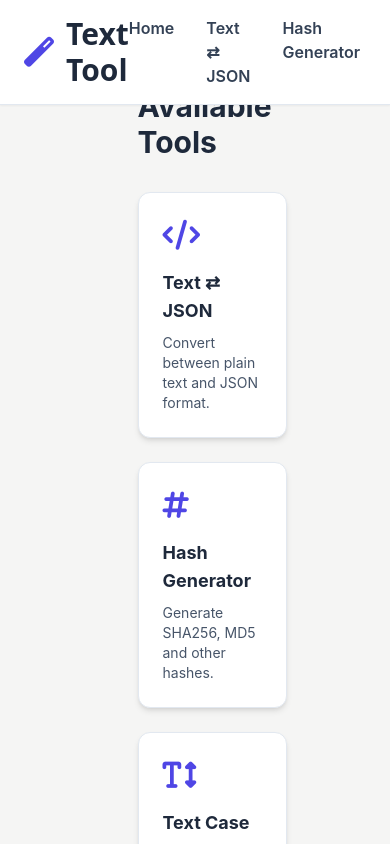
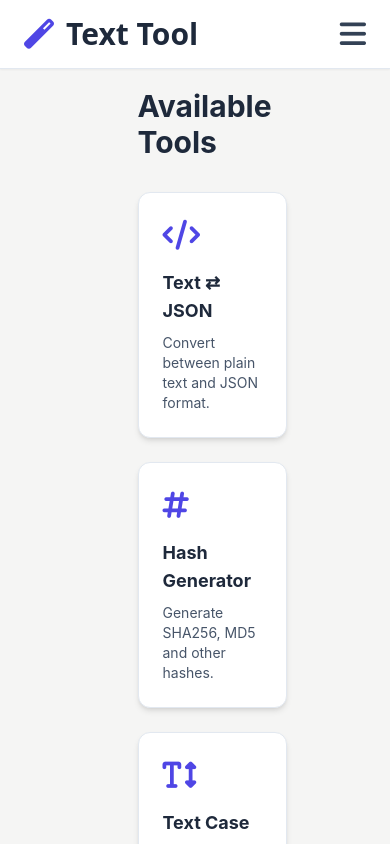
Before and after one commit to luis-sagx/text-tools-app, an Angular app: page / in a window 390 px wide. Shown: the top 844 px of the page. Built offline with nearby package versions, Linux system fonts and the light colour scheme.

Commit message:
responsive-na

```diff
--- a/src/app/components/layout/nav/nav.css
+++ b/src/app/components/layout/nav/nav.css
@@ -0,0 +1,3 @@
+.nav-link {
+    @apply relative hover:text-indigo-600 after:content-[''] after:absolute after:left-0 after:-bottom-1 after:w-0 hover:after:w-full after:h-[2px] after:bg-indigo-600 after:transition-all after:duration-300;
+}
--- a/src/app/components/layout/nav/nav.html
+++ b/src/app/components/layout/nav/nav.html
@@ -1,33 +1,40 @@
 <nav class="bg-white border-b border-slate-200 shadow-sm fixed top-0 left-0 w-full z-50">
       <div class="max-w-7xl mx-auto px-6 py-4 flex items-center justify-between">
+            <!-- Logo -->
             <div class="flex items-center gap-3">
                   <i class="fas fa-magic text-indigo-600 text-3xl"></i>
-      <span class="text-3xl font-bold text-slate-800 font-sans"><a class="hover:text-indigo-600"
-            routerLink="/" routerLinkActive="active" [routerLinkActiveOptions]="{exact:true}">Text Tool</a></span>
+                  <span class="text-3xl font-bold text-slate-800 font-sans">
+                        <a class="hover:text-indigo-600" routerLink="/" routerLinkActive="active"
+                              [routerLinkActiveOptions]="{exact:true}" (click)="closeMenu()">Text Tool</a>
+                  </span>
             </div>
 
-    <ul class="flex gap-8 text-slate-700 text-base font-semibold">
-      <li><a class="relative hover:text-indigo-600 after:content-[''] after:absolute after:left-0 after:-bottom-1 after:w-0 hover:after:w-full after:h-[2px] after:bg-indigo-600 after:transition-all after:duration-300"
-            routerLink="/" routerLinkActive="active" [routerLinkActiveOptions]="{exact:true}">Home</a></li>
+            <!-- Botón hamburguesa -->
+            <button class="md:hidden text-slate-700 text-3xl focus:outline-none" (click)="toggleMenu()">
+                  <i class="fas" [ngClass]="isMenuOpen ? 'fa-times' : 'fa-bars'"></i>
+            </button>
 
-      <li><a class="relative hover:text-indigo-600 after:content-[''] after:absolute after:left-0 after:-bottom-1 after:w-0 hover:after:w-full after:h-[2px] after:bg-indigo-600 after:transition-all after:duration-300"
-            routerLink="/text-json-converter" routerLinkActive="active">Text ⇄ JSON</a></li>
-
-      <li><a class="relative hover:text-indigo-600 after:content-[''] after:absolute after:left-0 after:-bottom-1 after:w-0 hover:after:w-full after:h-[2px] after:bg-indigo-600 after:transition-all after:duration-300"
-            routerLink="/hash-generator" routerLinkActive="active">Hash Generator</a></li>
-
-      <li><a class="relative hover:text-indigo-600 after:content-[''] after:absolute after:left-0 after:-bottom-1 after:w-0 hover:after:w-full after:h-[2px] after:bg-indigo-600 after:transition-all after:duration-300"
-            routerLink="/text-case" routerLinkActive="active">Text Case</a></li>
-
-      <li><a class="relative hover:text-indigo-600 after:content-[''] after:absolute after:left-0 after:-bottom-1 after:w-0 hover:after:w-full after:h-[2px] after:bg-indigo-600 after:transition-all after:duration-300"
-            routerLink="/base64" routerLinkActive="active">Base 64</a></li>
-
-      <li><a class="relative hover:text-indigo-600 after:content-[''] after:absolute after:left-0 after:-bottom-1 after:w-0 hover:after:w-full after:h-[2px] after:bg-indigo-600 after:transition-all after:duration-300"
-            routerLink="/word-count" routerLinkActive="active">Word Counter</a></li>
-
-      <li><a class="relative hover:text-indigo-600 after:content-[''] after:absolute after:left-0 after:-bottom-1 after:w-0 hover:after:w-full after:h-[2px] after:bg-indigo-600 after:transition-all after:duration-300"
-            routerLink="/reverse-palindrome" routerLinkActive="active">Reverse/Palindrome</a></li>
+            <!-- Menú -->
+            <ul [ngClass]="{
+               'flex flex-col absolute top-[72px] left-0 w-full bg-white px-6 py-4 shadow-md md:static md:flex-row md:shadow-none md:gap-8':
+                 isMenuOpen,
+               'hidden md:flex md:flex-row md:gap-8':
+                 !isMenuOpen
+             }" class="text-slate-700 text-base font-semibold transition-all duration-300 ease-in-out z-40">
+                  <li><a class="nav-link" routerLink="/" routerLinkActive="active"
+                              [routerLinkActiveOptions]="{exact:true}" (click)="closeMenu()">Home</a></li>
+                  <li><a class="nav-link" routerLink="/text-json-converter" routerLinkActive="active"
+                              (click)="closeMenu()">Text ⇄ JSON</a></li>
+                  <li><a class="nav-link" routerLink="/hash-generator" routerLinkActive="active"
+                              (click)="closeMenu()">Hash Generator</a></li>
+                  <li><a class="nav-link" routerLink="/text-case" routerLinkActive="active" (click)="closeMenu()">Text
+                              Case</a></li>
+                  <li><a class="nav-link" routerLink="/base64" routerLinkActive="active" (click)="closeMenu()">Base
+                              64</a></li>
+                  <li><a class="nav-link" routerLink="/word-count" routerLinkActive="active" (click)="closeMenu()">Word
+                              Counter</a></li>
+                  <li><a class="nav-link" routerLink="/reverse-palindrome" routerLinkActive="active"
+                              (click)="closeMenu()">Reverse/Palindrome</a></li>
             </ul>
-
       </div>
 </nav>
--- a/src/app/components/layout/nav/nav.ts
+++ b/src/app/components/layout/nav/nav.ts
@@ -1,12 +1,21 @@
+import { CommonModule } from '@angular/common';
 import { Component } from '@angular/core';
 import { RouterModule } from '@angular/router';
 
 @Component({
   selector: 'app-nav',
-  imports: [RouterModule],
+  imports: [RouterModule, CommonModule],
   templateUrl: './nav.html',
   styleUrl: './nav.css'
 })
 export class Nav {
+  isMenuOpen: boolean = false;
 
+  toggleMenu(): void {
+    this.isMenuOpen = !this.isMenuOpen;
+  }
+
+  closeMenu(): void {
+    this.isMenuOpen = false;
+  }
 }
```
Lines whose indentation alone changed are shown as unchanged.
